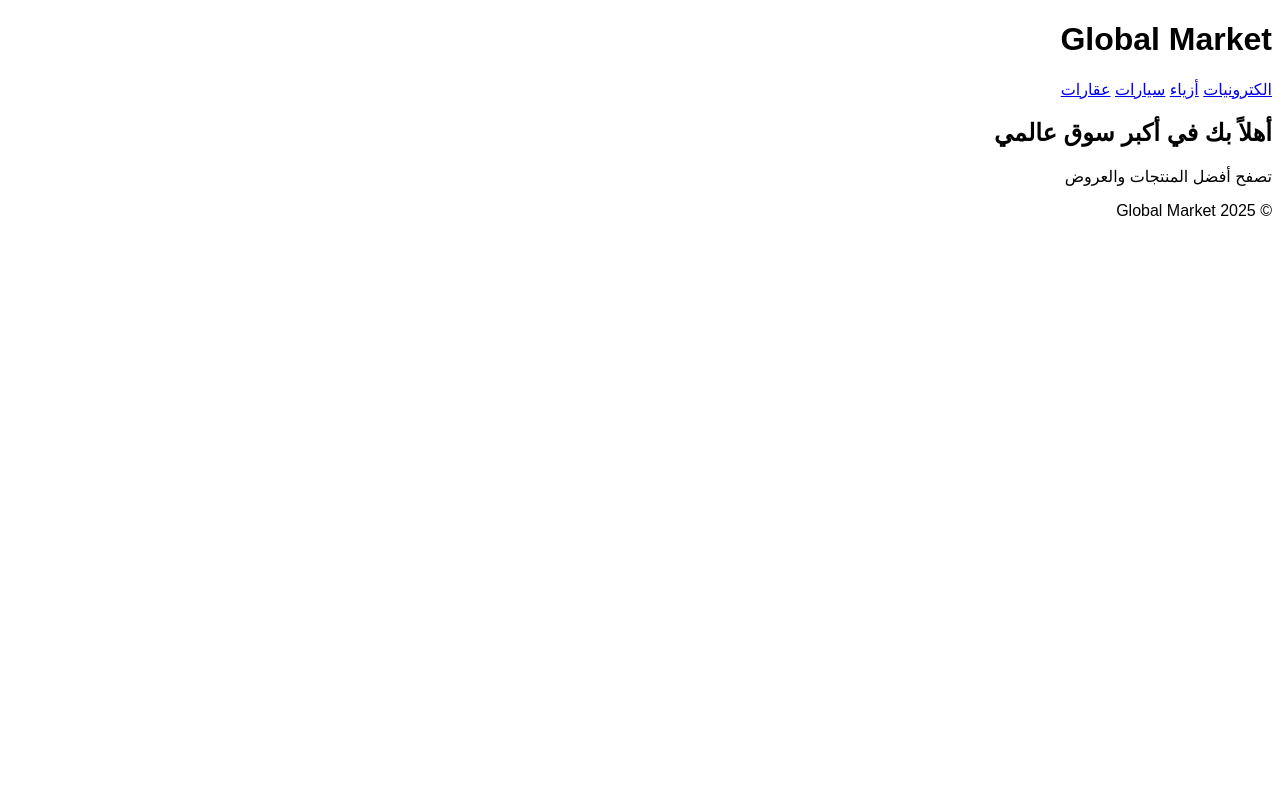
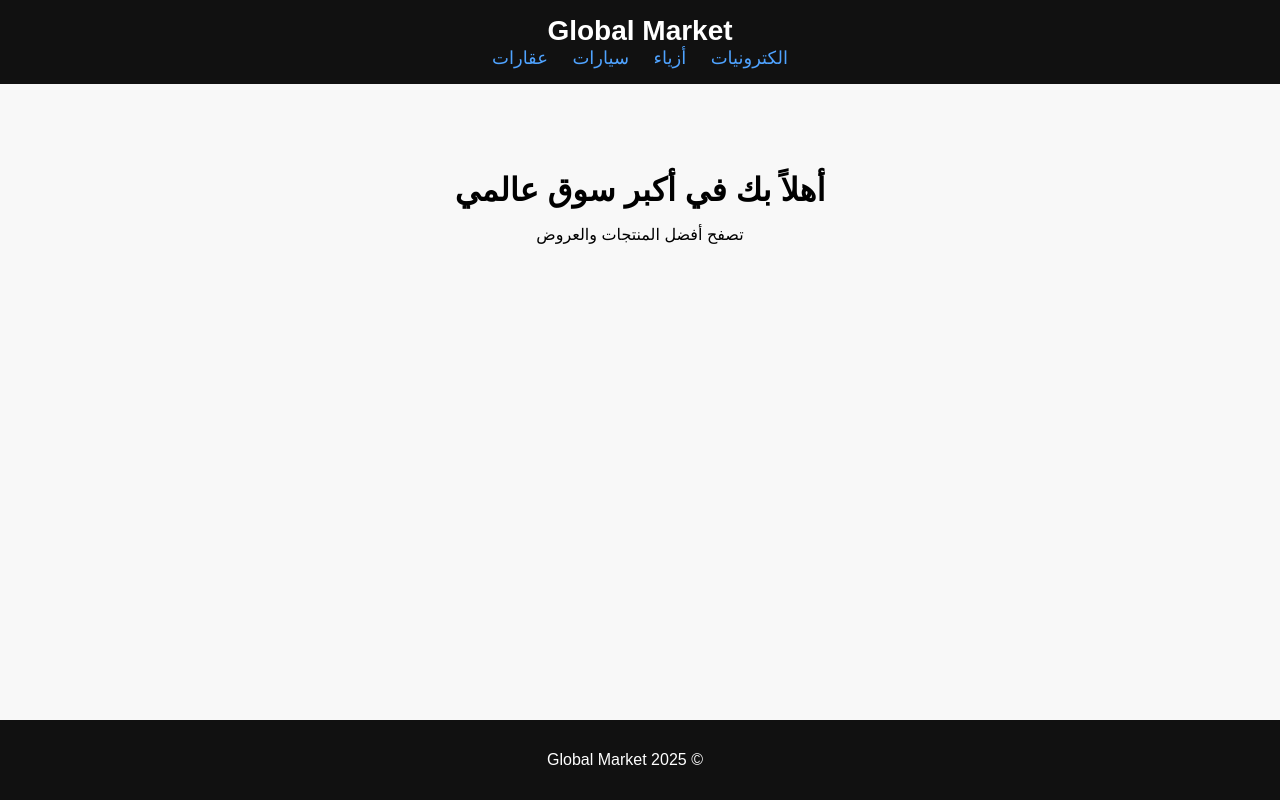
Before and after one commit to mustafaaldow233-ops/global-market-1, a plain HTML site: page index.html in a window 1280 px wide. Drawn offline with Linux system fonts and the light colour scheme.

Commit message:
Update styles.css

```diff
--- a/styles.css
+++ b/styles.css
@@ -1 +1,43 @@
-body{font-family:sans-serif;direction:rtl;}
+body {
+    margin: 0;
+    font-family: Arial, sans-serif;
+    background: #f8f8f8;
+    text-align: center;
+    direction: rtl;
+}
+
+.header {
+    background: #111;
+    padding: 15px;
+    color: #fff;
+}
+
+.header h1 {
+    margin: 0;
+    font-size: 28px;
+}
+
+.header nav a {
+    color: #4fa3ff;
+    margin: 0 10px;
+    text-decoration: none;
+    font-size: 18px;
+}
+
+.hero {
+    padding: 60px 20px;
+}
+
+.hero h2 {
+    font-size: 32px;
+    margin-bottom: 10px;
+}
+
+.footer {
+    background: #111;
+    color: white;
+    padding: 15px;
+    position: fixed;
+    bottom: 0;
+    width: 100%;
+  }
```
